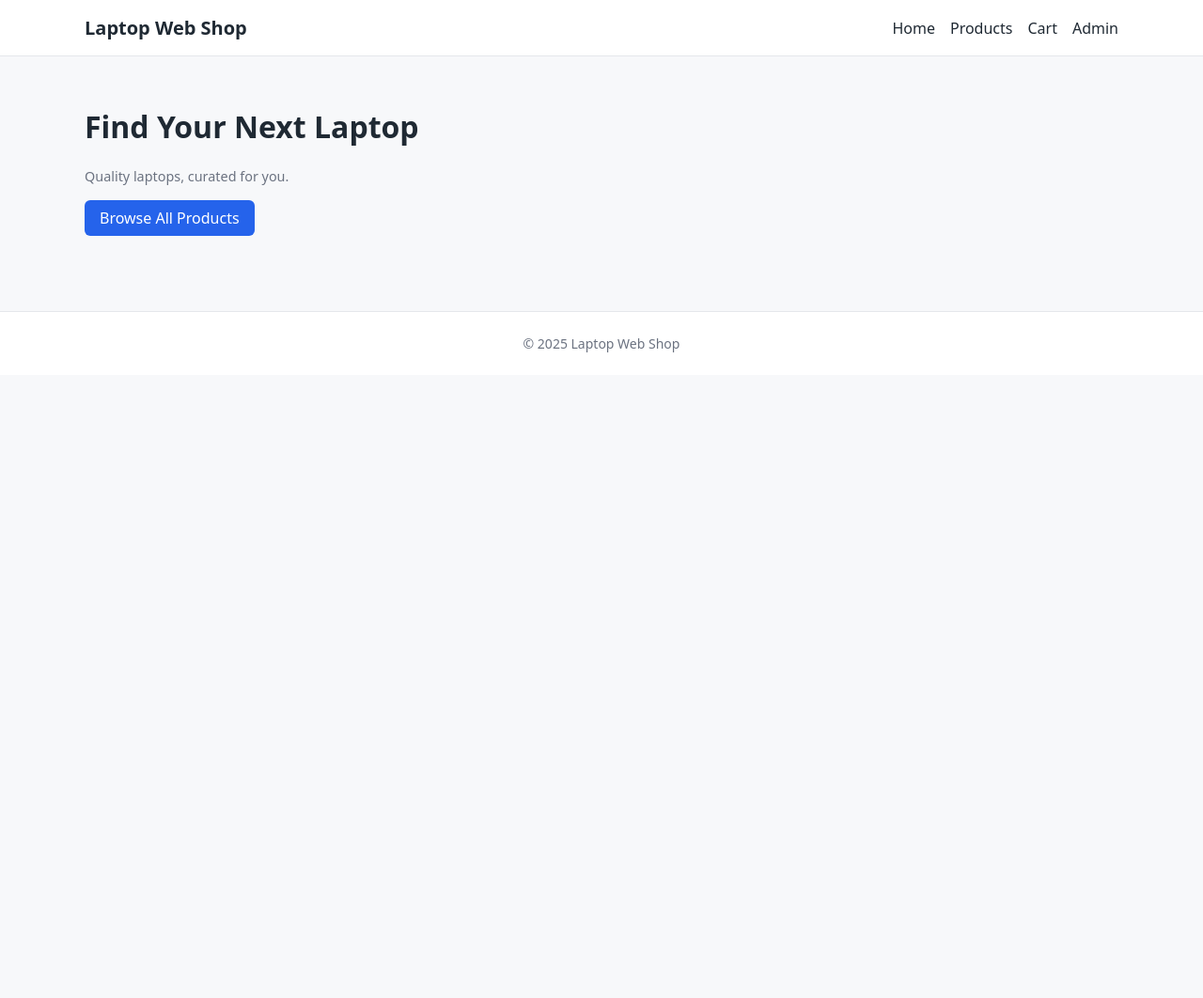
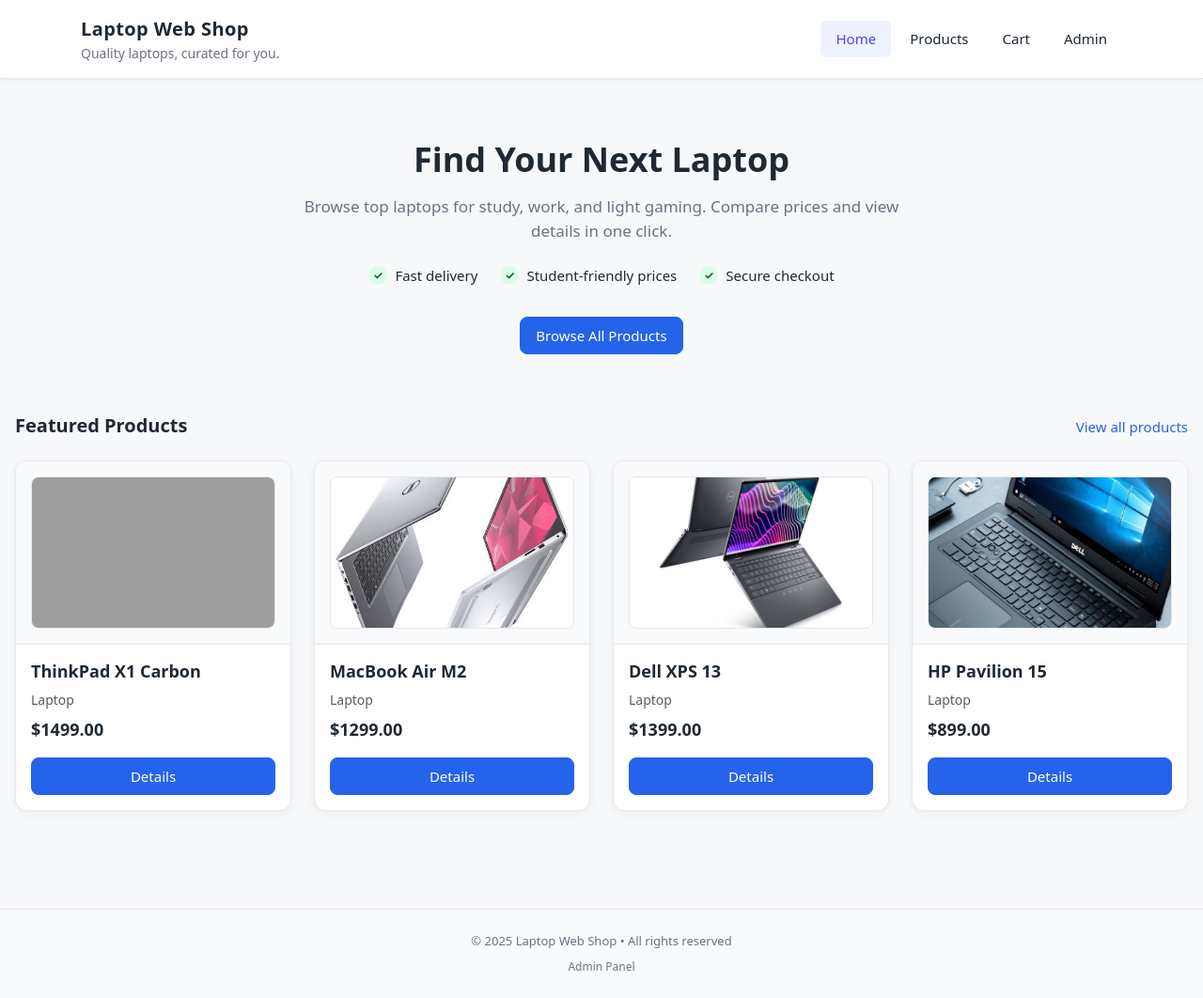
Before and after one commit to SamParsakian/online-laptop-store, a Flask app: page / in a window 1280 px wide. Shown: the whole page at 94% size. Before the commit the page ends 375 px from the top, so only its background shows below. Run offline with Flask 2, Linux system fonts and the light colour scheme; data comes from the database, SQL or seed files in the repository; both versions use the stored data as it was after the commit; parts of the project's set-up code (start-up, migrations or seed data) failed here and were passed over; grey boxes are pictures that could not be loaded.

Commit message:
Improve images and UI: 17 products with varied images, smaller detail images, product card styling (borders, hover, responsive grid), home hero + featured products + trust points, active nav, calmer footer, 404 and flash styling

```diff
--- a/app/app.py
+++ b/app/app.py
@@ -27,8 +27,11 @@
 
 @app.get("/")
 def home():
-    """Simple home page."""
-    return render_template("home.html")
+    """Home page with hero and featured products."""
+    from data.products_data import get_all_products
+    products = get_all_products()
+    featured = products[:4] if len(products) >= 4 else products
+    return render_template("home.html", featured_products=featured)
 
 
 @app.get("/admin")
@@ -45,5 +48,10 @@
     return render_template("admin_dashboard.html")
 
 
+@app.errorhandler(404)
+def not_found(e):
+    return render_template("404.html"), 404
+
+
 if __name__ == "__main__":
     app.run(debug=True)
--- /dev/null
+++ b/app/static/css/style.css
@@ -0,0 +1,458 @@
+/* -------------------------------------------------------------------------
+   Spacing system (8px base): 8, 16, 24, 32, 40, 48
+   ------------------------------------------------------------------------- */
+:root {
+  --space-8: 8px;
+  --space-16: 16px;
+  --space-24: 24px;
+  --space-32: 32px;
+  --space-40: 40px;
+  --space-48: 48px;
+  --radius-sm: 6px;
+  --radius-md: 8px;
+  --radius-lg: 12px;
+  --shadow-soft: 0 2px 8px rgba(0, 0, 0, 0.06);
+  --shadow-hover: 0 4px 16px rgba(0, 0, 0, 0.1);
+  --color-border: #e5e7eb;
+  --color-muted: #6b7280;
+  --color-text: #1f2933;
+}
+
+body {
+  margin: 0;
+  padding: 0;
+  background: #f7f8fa;
+  color: var(--color-text);
+  font-family: system-ui, -apple-system, Segoe UI, Roboto, sans-serif;
+  font-size: 1rem;
+  line-height: 1.5;
+}
+
+/* -------------------------------------------------------------------------
+   Main content
+   ------------------------------------------------------------------------- */
+.main-content {
+  max-width: 1300px;
+  margin-left: auto;
+  margin-right: auto;
+  padding: var(--space-32) var(--space-16);
+}
+
+.page-title {
+  font-size: 1.5rem;
+  font-weight: 600;
+  margin: 0 0 var(--space-24) 0;
+  color: var(--color-text);
+}
+
+.main-content .alert {
+  margin-bottom: var(--space-16);
+}
+
+/* -------------------------------------------------------------------------
+   Home: Hero section
+   ------------------------------------------------------------------------- */
+.hero {
+  text-align: center;
+  padding: var(--space-32) 0 var(--space-40);
+  max-width: 640px;
+  margin: 0 auto;
+}
+
+.hero__title {
+  font-size: clamp(1.75rem, 4vw, 2.25rem);
+  font-weight: 700;
+  line-height: 1.2;
+  margin: 0 0 var(--space-16) 0;
+  color: var(--color-text);
+}
+
+.hero__intro {
+  font-size: 1.0625rem;
+  line-height: 1.5;
+  color: var(--color-muted);
+  margin: 0 0 var(--space-24) 0;
+}
+
+.hero__trust {
+  list-style: none;
+  padding: 0;
+  margin: 0 0 var(--space-32) 0;
+  display: flex;
+  flex-wrap: wrap;
+  justify-content: center;
+  gap: var(--space-24);
+  font-size: 0.9375rem;
+  color: var(--color-text);
+}
+
+.hero__trust li {
+  display: flex;
+  align-items: center;
+  gap: var(--space-8);
+}
+
+.hero__trust-icon {
+  display: inline-flex;
+  align-items: center;
+  justify-content: center;
+  width: 20px;
+  height: 20px;
+  background: #dcfce7;
+  color: #166534;
+  border-radius: 50%;
+  font-size: 0.75rem;
+  font-weight: 700;
+}
+
+.hero__cta {
+  display: inline-block;
+  padding: 12px var(--space-24);
+  font-size: 1rem;
+  font-weight: 600;
+}
+
+.hero__cta:hover {
+  background-color: #1d4ed8;
+  border-color: #1d4ed8;
+  transform: translateY(-1px);
+}
+
+/* -------------------------------------------------------------------------
+   Home: Featured products
+   ------------------------------------------------------------------------- */
+.featured {
+  padding-top: var(--space-24);
+  padding-bottom: var(--space-32);
+}
+
+.featured__header {
+  display: flex;
+  flex-wrap: wrap;
+  align-items: baseline;
+  justify-content: space-between;
+  gap: var(--space-16);
+  margin-bottom: var(--space-24);
+}
+
+.featured__title {
+  font-size: 1.25rem;
+  font-weight: 600;
+  margin: 0;
+  color: var(--color-text);
+}
+
+.featured__link {
+  font-size: 0.9375rem;
+  font-weight: 500;
+  color: #2563eb;
+  text-decoration: none;
+}
+
+.featured__link:hover {
+  text-decoration: underline;
+}
+
+.featured__link:focus-visible {
+  outline: 2px solid #2563eb;
+  outline-offset: 2px;
+}
+
+.product-grid--featured {
+  margin-top: 0;
+}
+
+@media (min-width: 576px) {
+  .product-grid--featured {
+    grid-template-columns: repeat(2, 1fr);
+  }
+}
+
+@media (min-width: 992px) {
+  .product-grid--featured {
+    grid-template-columns: repeat(4, 1fr);
+  }
+}
+
+/* -------------------------------------------------------------------------
+   Header & navigation
+   ------------------------------------------------------------------------- */
+.main-header {
+  background: #ffffff;
+  color: var(--color-text);
+  padding: var(--space-16) 0;
+  border-bottom: 1px solid var(--color-border);
+  box-shadow: 0 1px 3px rgba(15, 23, 42, 0.06);
+}
+
+.main-header .container {
+  padding-left: var(--space-16);
+  padding-right: var(--space-16);
+}
+
+.brand-title {
+  font-size: 1.25rem;
+  font-weight: 700;
+  letter-spacing: 0.02em;
+}
+
+.brand-subtext {
+  font-size: 0.875rem;
+  color: var(--color-muted);
+}
+
+.nav-links {
+  gap: var(--space-8);
+}
+
+.nav-link {
+  color: var(--color-text);
+  text-decoration: none;
+  font-weight: 500;
+  font-size: 0.9375rem;
+  padding: var(--space-8) var(--space-16);
+  border-radius: var(--radius-sm);
+  transition: background-color 0.2s, color 0.2s;
+}
+
+.nav-link:hover {
+  background-color: #f3f4f6;
+  color: var(--color-text);
+}
+
+.nav-link.active {
+  background-color: #eef2ff;
+  color: #4f46e5;
+}
+
+.nav-link:focus-visible {
+  outline: 2px solid #4f46e5;
+  outline-offset: 2px;
+}
+
+/* -------------------------------------------------------------------------
+   Footer (low prominence, aligned)
+   ------------------------------------------------------------------------- */
+.main-footer {
+  text-align: center;
+  padding: var(--space-24) var(--space-16);
+  font-size: 0.8125rem;
+  color: var(--color-muted);
+  margin-top: var(--space-40);
+  border-top: 1px solid var(--color-border);
+  background: #f9fafb;
+}
+
+.main-footer .admin-link {
+  display: inline-block;
+  margin-top: var(--space-8);
+  color: var(--color-muted);
+  text-decoration: none;
+  font-size: 0.75rem;
+  font-weight: 500;
+}
+
+.main-footer .admin-link:hover {
+  color: #5e4bcc;
+  text-decoration: underline;
+}
+
+.main-footer .admin-link:focus-visible {
+  outline: 2px solid #5e4bcc;
+  outline-offset: 2px;
+}
+
+/* -------------------------------------------------------------------------
+   Cards (global)
+   ------------------------------------------------------------------------- */
+.card {
+  border-radius: var(--radius-lg);
+  box-shadow: var(--shadow-soft);
+  border: 1px solid var(--color-border);
+  overflow: hidden;
+  transition: box-shadow 0.2s, transform 0.2s;
+}
+
+/* -------------------------------------------------------------------------
+   Product grid & cards
+   ------------------------------------------------------------------------- */
+.product-grid {
+  display: grid;
+  grid-template-columns: 1fr;
+  gap: var(--space-24);
+  margin: 0 auto;
+}
+
+@media (min-width: 576px) {
+  .product-grid {
+    grid-template-columns: repeat(2, 1fr);
+  }
+}
+
+@media (min-width: 992px) {
+  .product-grid {
+    grid-template-columns: repeat(3, 1fr);
+  }
+}
+
+@media (min-width: 1200px) {
+  .product-grid {
+    grid-template-columns: repeat(4, 1fr);
+  }
+}
+
+.product-card {
+  display: flex;
+  flex-direction: column;
+}
+
+.product-card:hover {
+  box-shadow: var(--shadow-hover);
+  transform: translateY(-2px);
+}
+
+/* Product card image: fixed aspect area, padding, border, radius */
+.product-card__img-wrap {
+  position: relative;
+  width: 100%;
+  padding: var(--space-16);
+  background: #f9fafb;
+  border-bottom: 1px solid var(--color-border);
+}
+
+.product-card__img-wrap::before {
+  content: "";
+  display: block;
+  padding-top: 62.5%; /* 5:8 aspect ratio */
+}
+
+.product-card__img-wrap img {
+  position: absolute;
+  top: var(--space-16);
+  left: var(--space-16);
+  right: var(--space-16);
+  bottom: var(--space-16);
+  width: calc(100% - var(--space-32));
+  height: calc(100% - var(--space-32));
+  object-fit: cover;
+  border-radius: var(--radius-md);
+  border: 1px solid var(--color-border);
+}
+
+/* Card body: padding, flex so button stays at bottom */
+.product-card__body {
+  padding: var(--space-16);
+  flex: 1;
+  display: flex;
+  flex-direction: column;
+  text-align: left;
+}
+
+.product-card__name {
+  font-size: 1.125rem;
+  font-weight: 600;
+  line-height: 1.4;
+  margin: 0 0 var(--space-8) 0;
+  color: var(--color-text);
+  display: -webkit-box;
+  -webkit-line-clamp: 2;
+  -webkit-box-orient: vertical;
+  overflow: hidden;
+}
+
+.product-card__type {
+  font-size: 0.875rem;
+  color: var(--color-muted);
+  margin: 0 0 var(--space-8) 0;
+  line-height: 1.4;
+}
+
+.product-card__price {
+  font-size: 1.125rem;
+  font-weight: 700;
+  margin: 0 0 var(--space-16) 0;
+  color: var(--color-text);
+}
+
+.product-card__btn {
+  margin-top: auto;
+  padding: var(--space-8) var(--space-16);
+  border-radius: var(--radius-md);
+  font-weight: 500;
+}
+
+.product-card__btn:focus-visible {
+  outline: 2px solid #2563eb;
+  outline-offset: 2px;
+}
+
+/* -------------------------------------------------------------------------
+   Buttons (global consistency)
+   ------------------------------------------------------------------------- */
+.btn {
+  padding: var(--space-8) var(--space-16);
+  border-radius: var(--radius-md);
+  font-weight: 500;
+  font-size: 0.9375rem;
+  transition: background-color 0.2s, border-color 0.2s, color 0.2s;
+}
+
+.btn:focus-visible {
+  outline: 2px solid currentColor;
+  outline-offset: 2px;
+}
+
+.btn-primary {
+  background-color: #2563eb;
+  border-color: #2563eb;
+}
+
+.btn-primary:hover {
+  background-color: #1d4ed8;
+  border-color: #1d4ed8;
+}
+
+.btn-outline-secondary {
+  border: 1px solid var(--color-border);
+  color: var(--color-text);
+}
+
+.btn-outline-secondary:hover {
+  background-color: #f3f4f6;
+}
+
+/* -------------------------------------------------------------------------
+   Tables (cart, admin)
+   ------------------------------------------------------------------------- */
+.table thead th {
+  background-color: #5e4bcc;
+  color: white;
+}
+
+/* -------------------------------------------------------------------------
+   Product detail images
+   ------------------------------------------------------------------------- */
+.product-detail-images {
+  display: grid;
+  grid-template-columns: repeat(auto-fill, minmax(160px, 1fr));
+  gap: var(--space-16);
+}
+
+.product-detail-images img {
+  width: 100%;
+  max-width: 280px;
+  height: 200px;
+  object-fit: cover;
+  border-radius: var(--radius-md);
+  border: 1px solid var(--color-border);
+}
+
+/* -------------------------------------------------------------------------
+   Utility: prevent overflow on small screens
+   ------------------------------------------------------------------------- */
+.product-card__name,
+.product-card__type,
+.card-body {
+  overflow-wrap: break-word;
+  word-wrap: break-word;
+}
--- a/app/templates/home.html
+++ b/app/templates/home.html
@@ -1,9 +1,39 @@
 {% extends "layout.html" %}
 
 {% block content %}
-<h1>Find Your Next Laptop</h1>
-<p class="text-muted">Quality laptops, curated for you.</p>
-<p>
-  <a class="btn btn-primary" href="{{ url_for('products.list_products') }}">Browse All Products</a>
-</p>
+<section class="hero">
+  <h1 class="hero__title">Find Your Next Laptop</h1>
+  <p class="hero__intro">Browse top laptops for study, work, and light gaming. Compare prices and view details in one click.</p>
+  <ul class="hero__trust" aria-label="Why shop with us">
+    <li><span class="hero__trust-icon" aria-hidden="true">✓</span> Fast delivery</li>
+    <li><span class="hero__trust-icon" aria-hidden="true">✓</span> Student-friendly prices</li>
+    <li><span class="hero__trust-icon" aria-hidden="true">✓</span> Secure checkout</li>
+  </ul>
+  <a class="btn btn-primary hero__cta" href="{{ url_for('products.list_products') }}">Browse All Products</a>
+</section>
+
+{% if featured_products %}
+<section class="featured">
+  <div class="featured__header">
+    <h2 class="featured__title">Featured Products</h2>
+    <a class="featured__link" href="{{ url_for('products.list_products') }}">View all products</a>
+  </div>
+  <div class="product-grid product-grid--featured">
+    {% for item in featured_products %}
+    {% set thumbnail = item.image_url or "https://via.placeholder.com/400x250?text=No+image" %}
+    <article class="card product-card h-100">
+      <div class="product-card__img-wrap">
+        <img src="{{ thumbnail }}" alt="{{ item.name }} thumbnail">
+      </div>
+      <div class="card-body product-card__body d-flex flex-column">
+        <h3 class="product-card__name">{{ item.name }}</h3>
+        <p class="product-card__type text-muted">{{ item.type }}</p>
+        <p class="product-card__price">${{ "%.2f"|format(item.price) }}</p>
+        <a class="btn btn-primary product-card__btn mt-auto" href="{{ url_for('products.product_details', product_id=item.id) }}">Details</a>
+      </div>
+    </article>
+    {% endfor %}
+  </div>
+</section>
+{% endif %}
 {% endblock %}
--- a/app/templates/layout.html
+++ b/app/templates/layout.html
@@ -3,63 +3,44 @@
 <head>
   <meta charset="utf-8">
   <title>{{ title or "Laptop Web Shop" }}</title>
-  <style>
-    body { font-family: system-ui, sans-serif; margin: 0; padding: 0; background: #f7f8fa; color: #1f2933; }
-    .header { background: #fff; padding: 1rem 0; border-bottom: 1px solid #e5e7eb; }
-    .container { max-width: 1100px; margin: 0 auto; padding: 0 1rem; }
-    .brand { font-size: 1.25rem; font-weight: 700; }
-    .nav { display: flex; gap: 1rem; align-items: center; }
-    .nav a { color: #1f2933; text-decoration: none; font-weight: 500; }
-    .nav a:hover { text-decoration: underline; }
-    .top { display: flex; justify-content: space-between; align-items: center; flex-wrap: wrap; gap: 0.5rem; }
-    .card { background: #fff; border-radius: 8px; box-shadow: 0 1px 3px rgba(0,0,0,.08); border: 1px solid #e5e7eb; overflow: hidden; }
-    .product-grid { display: grid; grid-template-columns: repeat(auto-fill, minmax(260px, 1fr)); gap: 1.5rem; }
-    .product-card .img-wrap { height: 180px; background: #eee; display: flex; align-items: center; justify-content: center; }
-    .product-card .img-wrap img { width: 100%; height: 100%; object-fit: cover; }
-    .product-card .body { padding: 1rem; }
-    .product-card h5 { margin: 0 0 0.25rem 0; }
-    .text-muted { color: #6b7280; font-size: 0.9rem; }
-    .py-4 { padding-top: 2rem; padding-bottom: 2rem; }
-    .mb-4 { margin-bottom: 1.5rem; }
-    .btn { display: inline-block; padding: 0.5rem 1rem; border-radius: 6px; text-decoration: none; font-weight: 500; }
-    .btn-primary { background: #2563eb; color: #fff; }
-    .btn-primary:hover { background: #1d4ed8; }
-    .btn-success { background: #059669; color: #fff; }
-    .btn-success:hover { background: #047857; }
-    .btn-outline { background: transparent; border: 1px solid #d1d5db; color: #374151; }
-    .btn-outline:hover { background: #f3f4f6; }
-    .detail-grid { display: grid; grid-template-columns: 1fr 1fr; gap: 0.5rem; }
-    .detail-row { display: flex; justify-content: space-between; }
-    .images-grid { display: grid; grid-template-columns: repeat(2, 1fr); gap: 0.5rem; }
-    .images-grid img { width: 100%; height: auto; object-fit: cover; border-radius: 4px; }
-    .footer { text-align: center; padding: 1.5rem; font-size: 0.875rem; color: #6b7280; margin-top: 2rem; border-top: 1px solid #e5e7eb; background: #fff; }
-  </style>
+  <link href="https://cdn.jsdelivr.net/npm/bootstrap@5.3.2/dist/css/bootstrap.min.css" rel="stylesheet">
+  <link rel="stylesheet" href="{{ url_for('static', filename='css/style.css') }}">
   {% block head %}{% endblock %}
 </head>
 <body>
-  <header class="header">
-    <div class="container top">
-      <span class="brand">Laptop Web Shop</span>
-      <nav class="nav">
-        <a href="{{ url_for('home') }}">Home</a>
-        <a href="{{ url_for('products.list_products') }}">Products</a>
-        <a href="{{ url_for('cart.view_cart') }}">Cart</a>
-        <a href="{{ url_for('admin_panel') }}">Admin</a>
-      </nav>
+  <header class="main-header">
+    <div class="container">
+      <div class="d-flex justify-content-between align-items-center">
+        <div>
+          <div class="brand-title">{{ header or "Laptop Web Shop" }}</div>
+          <div class="brand-subtext">Quality laptops, curated for you.</div>
+        </div>
+        <nav class="nav-links d-flex gap-1 align-items-center">
+          <a class="nav-link {% if request.endpoint == 'home' %}active{% endif %}" href="{{ url_for('home') }}">Home</a>
+          <a class="nav-link {% if request.endpoint == 'products.list_products' %}active{% endif %}" href="{{ url_for('products.list_products') }}">Products</a>
+          <a class="nav-link {% if request.endpoint == 'cart.view_cart' %}active{% endif %}" href="{{ url_for('cart.view_cart') }}">Cart</a>
+          <a class="nav-link {% if request.endpoint == 'admin_panel' or request.endpoint == 'admin_dashboard' %}active{% endif %}" href="{{ url_for('admin_panel') }}">Admin</a>
+        </nav>
+      </div>
     </div>
   </header>
-  <div class="container py-4">
+  <main class="container main-content">
+    {% block page_title %}{% endblock %}
     {% with messages = get_flashed_messages(with_categories=true) %}
       {% if messages %}
         {% for category, msg in messages %}
-        <div class="flash-msg" style="padding: 0.5rem 1rem; margin-bottom: 1rem; border-radius: 6px; background: {% if category == 'error' %}#fef2f2; color: #b91c1c;{% else %}#f0fdf4; color: #166534;{% endif %}">{{ msg }}</div>
+        <div class="alert {{ 'alert-danger' if category == 'error' else 'alert-success' }}" role="alert">{{ msg }}</div>
         {% endfor %}
       {% endif %}
     {% endwith %}
     {% block content %}{% endblock %}
-  </div>
-  <footer class="footer">
-    © 2025 Laptop Web Shop
+  </main>
+  <footer class="main-footer">
+    © 2025 Laptop Web Shop • All rights reserved
+    <div>
+      <a class="admin-link" href="{{ url_for('admin_panel') }}">Admin Panel</a>
+    </div>
   </footer>
+  <script src="https://cdn.jsdelivr.net/npm/bootstrap@5.3.2/dist/js/bootstrap.bundle.min.js"></script>
 </body>
 </html>
```
Also changed, not shown: app/templates/404.html (added, +7 -0 lines), app/templates/product.html (+24 -16 lines), app/templates/products.html (+12 -9 lines), data/database.py (+39 -1 lines), data/seed.sql (+26 -4 lines).
